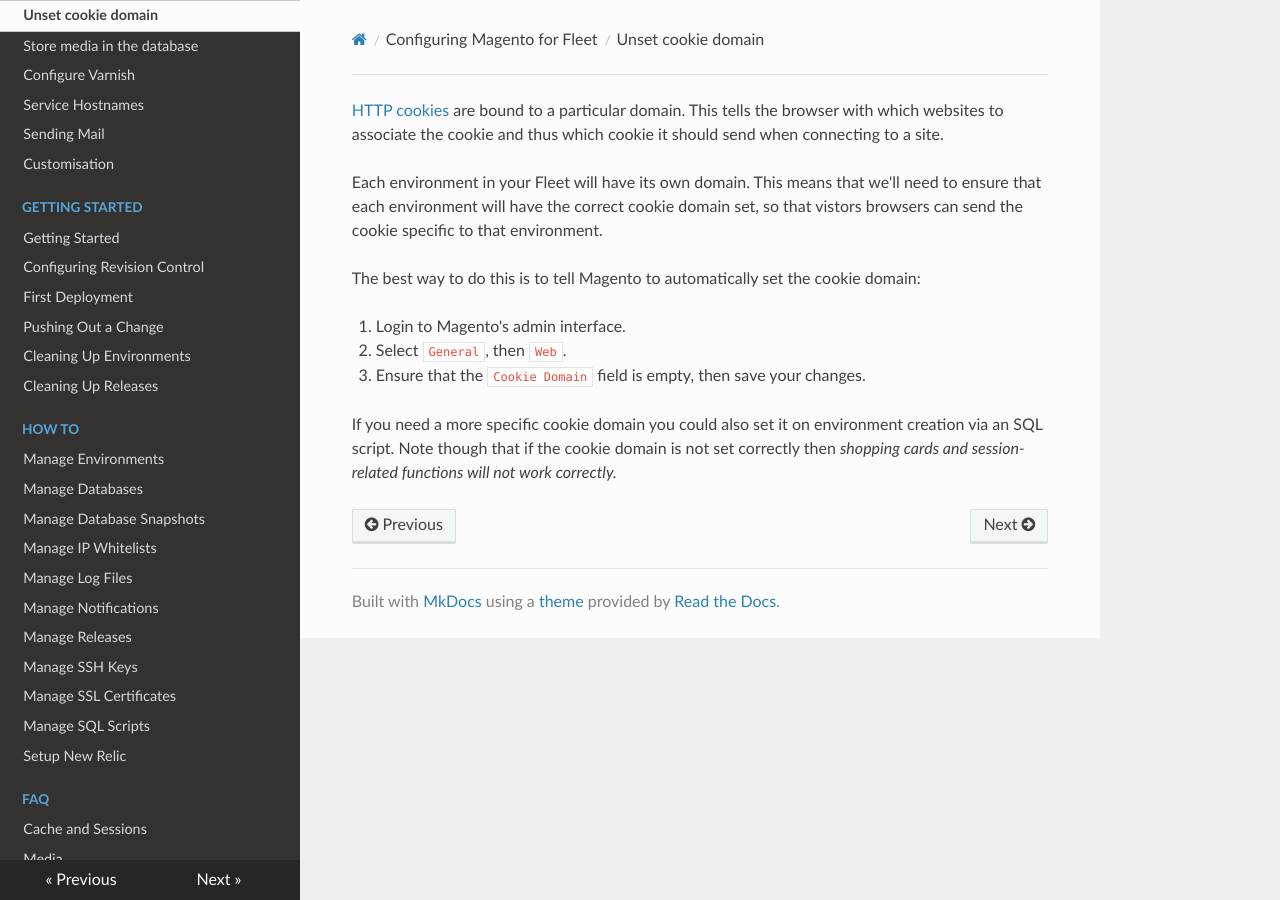
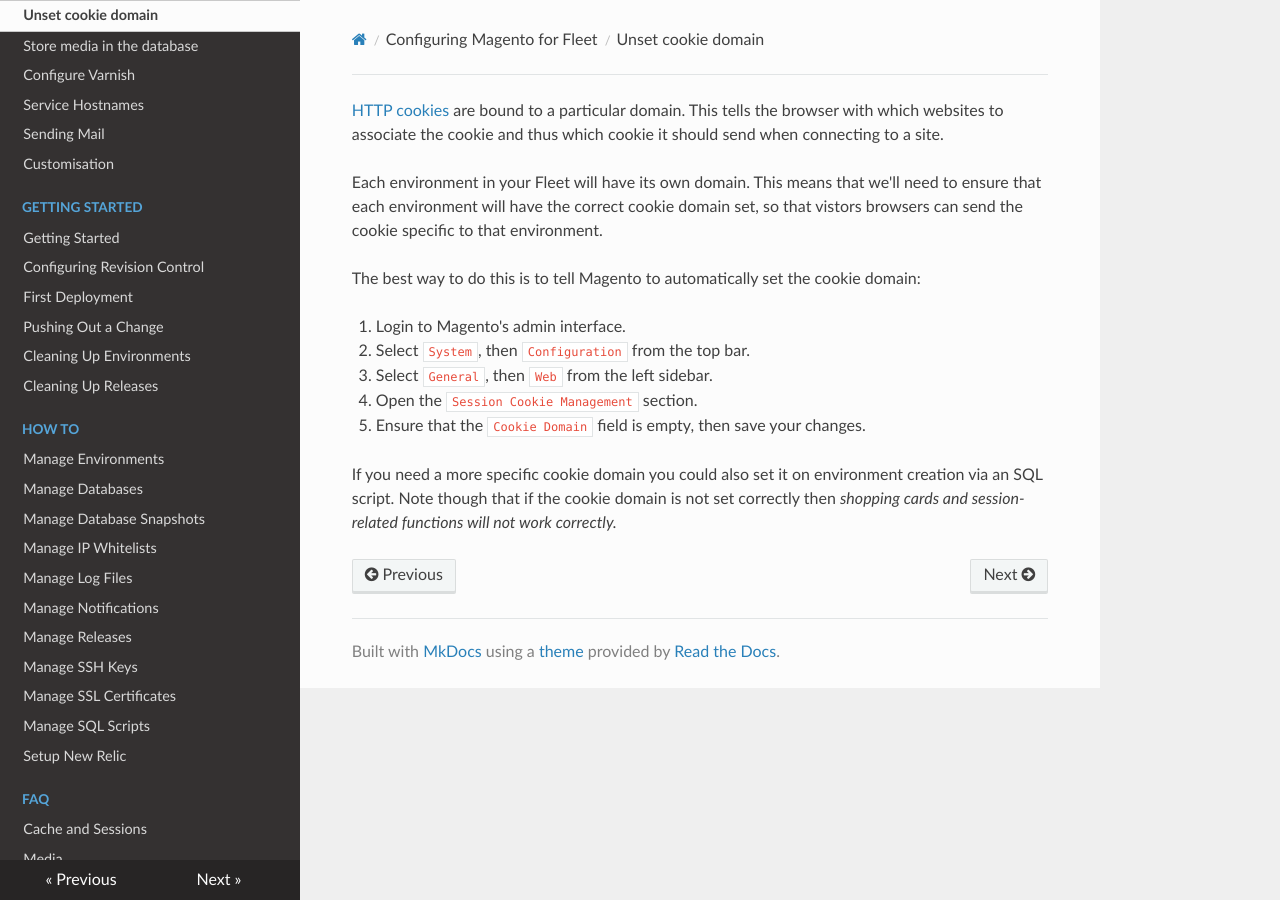
Before and after one commit to anchor/fleet-magento-docs, an MkDocs documentation site: the page built from docs/configuring-magento-for-fleet/unset-cookie-domain.md, in a window 1280 px wide. Built offline with MkDocs 1.6.1, drawn with Linux system fonts in a browser that asks for light colours; nearby versions of some CDN libraries; old or Windows-style settings are respelled for this version of MkDocs.

Commit message:
directions unclear, pants are now on head

```diff
--- a/docs/configuring-magento-for-fleet/unset-cookie-domain.md
+++ b/docs/configuring-magento-for-fleet/unset-cookie-domain.md
@@ -10,7 +10,9 @@ The best way to do this is to tell Magento to automatically set the cookie
 domain:
 
  1. Login to Magento's admin interface.
- 1. Select `General`, then `Web`.
+ 1. Select `System`, then `Configuration` from the top bar.
+ 1. Select `General`, then `Web` from the left sidebar.
+ 1. Open the `Session Cookie Management` section.
  1. Ensure that the `Cookie Domain` field is empty, then save your changes.
 
 If you need a more specific cookie domain you could also set it on environment
```
